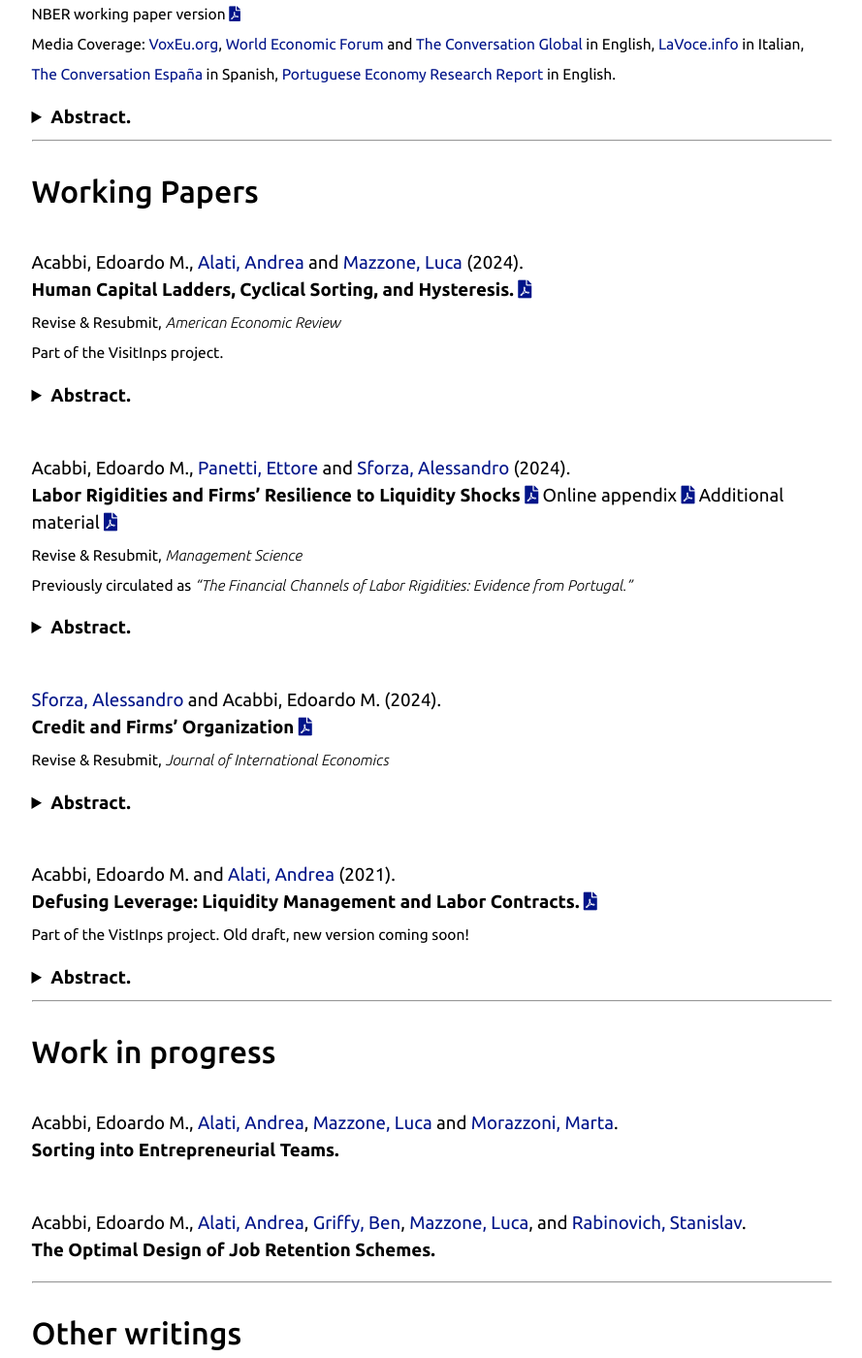
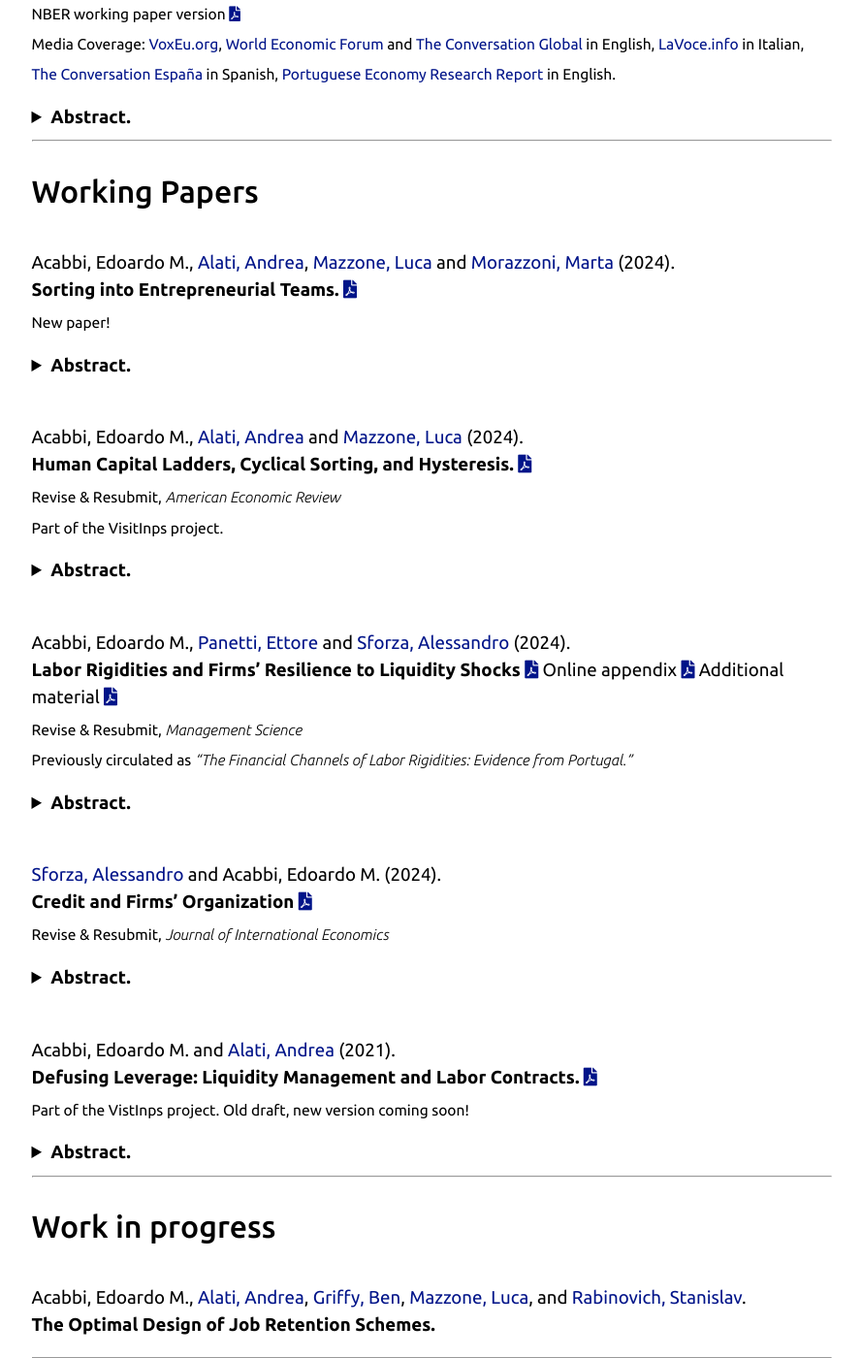
Before and after one commit to eacabbi/eacabbi.github.io, a Jekyll site: the page built from index.md, in a window 1280 px wide and 1400 px high, scrolled down 1100 px. Shown: the whole window at 97% size, without its empty margins (195-1084 px from the left). Built offline with Jekyll 4.4.1, drawn with Linux system fonts in a browser that asks for light colours; some web fonts are replaced.

Commit message:
update for new team paper

```diff
--- a/index.md
+++ b/index.md
@@ -37,6 +37,18 @@ We document the consequences of losing a job across countries using a harmonized
 ---
 
 ## Working Papers
+
+<br>
+Acabbi, Edoardo M., <a href="https://andrealati.github.io"> Alati, Andrea</a>, <a href="https://lucamazzone.github.io/"> Mazzone, Luca</a> and <a href="https://martamorazzoni.weebly.com/"> Morazzoni, Marta</a> (2024).
+<br>**Sorting into Entrepreneurial Teams.** <a href="{{ site.url }}/docs/AAMM_team.pdf" class="{{ site.pdf_icon }}" title="{{ site.pdf_title }}" id="icon"></a>
+<br> <sub> New paper! </sub>
+
+<details>
+<summary><b> Abstract. </b></summary>
+
+This paper studies how entrepreneurs sort into teams and how team entrepreneurship affects the equilibrium distribution of firms. Leveraging employer-employee administrative records matched with privately-held firms’ balance sheet data for Portugal, we show that firms of entrepreneurial teams have higher sales, productivity and survival rates than those owned by single entrepreneurs. We then exploit information on individuals’ careers before opening a firm to establish that there is a strong degree of sorting in entrepreneurial teams along observed and unobserved heterogeneity. A novel theory of career choices and team formation rationalizes why similarity in entrepreneurs’ overall talent and dissimilarity in their specialization lead to better firm outcomes, providing insights into the micro-foundations of firm growth.
+
+</details>
 
 <br>
 Acabbi, Edoardo M., <a href="https://andrealati.github.io"> Alati, Andrea </a> and <a href="https://lucamazzone.github.io/"> Mazzone, Luca</a> (2024).
@@ -93,10 +105,6 @@ Rigidities in firms' payroll adjustment amplify the impact of aggregate fluctuat
 ## Work in progress
 
 <br>
-Acabbi, Edoardo M., <a href="https://andrealati.github.io"> Alati, Andrea</a>, <a href="https://lucamazzone.github.io/"> Mazzone, Luca</a> and <a href="https://martamorazzoni.weebly.com/"> Morazzoni, Marta</a>.
-<br>**Sorting into Entrepreneurial Teams.**
-
-<br>
 Acabbi, Edoardo M., <a href="https://andrealati.github.io"> Alati, Andrea</a>, <a href="https://www.bengriffy.com/"> Griffy, Ben</a>, <a href="https://lucamazzone.github.io/"> Mazzone, Luca</a>, and <a href="https://sites.google.com/site/stanrabinovicheconomics/">Rabinovich, Stanislav</a>.
 <br>**The Optimal Design of Job Retention Schemes.**
 
```
Also changed, not shown: 1 other file.
